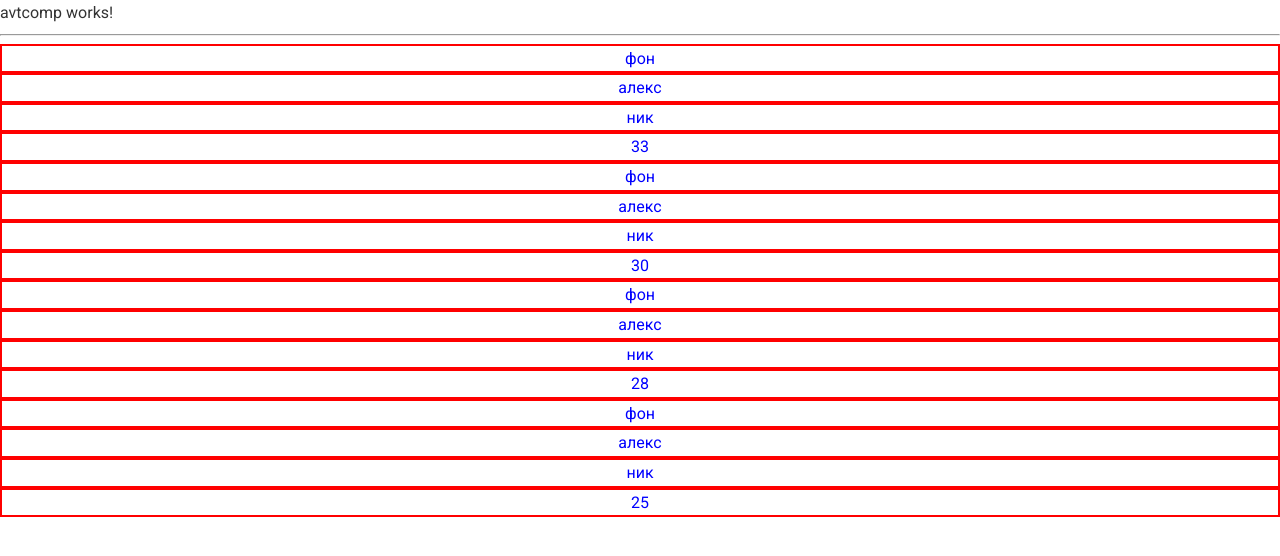
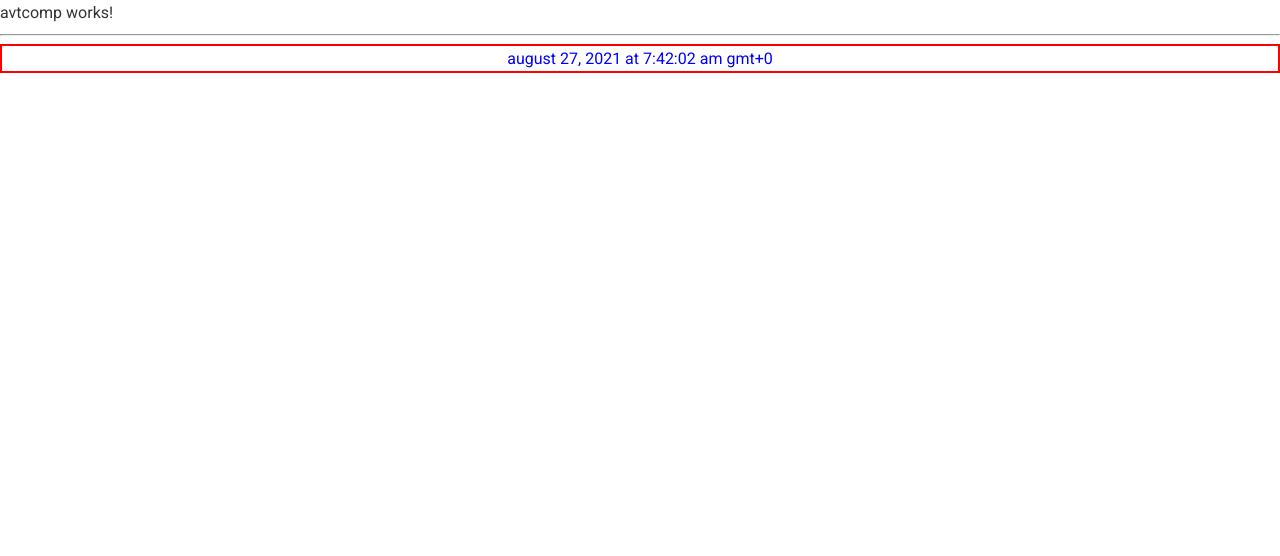
Before and after one commit to alex00788/angular-course, an Angular app: page / in a window 1280 px wide. Shown: the top 556 px of the page. Built offline with nearby package versions, Linux system fonts and the light colour scheme.

Commit message:
с помлщью pipe трансформировал дату

```diff
--- a/src/app/nuwComp/nuw.html
+++ b/src/app/nuwComp/nuw.html
@@ -1,9 +1 @@
-
-<ul>
-    <li *ngFor="let np of perem">
-    <p> {{np.fam}}</p>
-    <p> {{np.name}}</p>
-    <p> {{np.otch}}</p>
-    <p> {{np.vozrast}}</p>
-    </li>
-</ul>
+<p>{{perem | date : 'long' | uppercase | lowercase}}</p>
--- a/src/app/nuwComp/nuw.ts
+++ b/src/app/nuwComp/nuw.ts
@@ -7,12 +7,6 @@ import {Component} from '@angular/core';
 })
 export class NuwComponent {
 
-    perem = [
-        {fam: 'фон ', name: 'алекс' , otch: 'ник', vozrast: 33},
-        {fam: 'фон ', name: 'алекс' , otch: 'ник', vozrast: 30},
-        {fam: 'фон ', name: 'алекс' , otch: 'ник', vozrast: 28},
-        {fam: 'фон ', name: 'алекс' , otch: 'ник', vozrast: 25}
-    ]
-
+    perem : Date = new Date()
 
 }
```
Also changed, not shown: src/projekt.txt.
